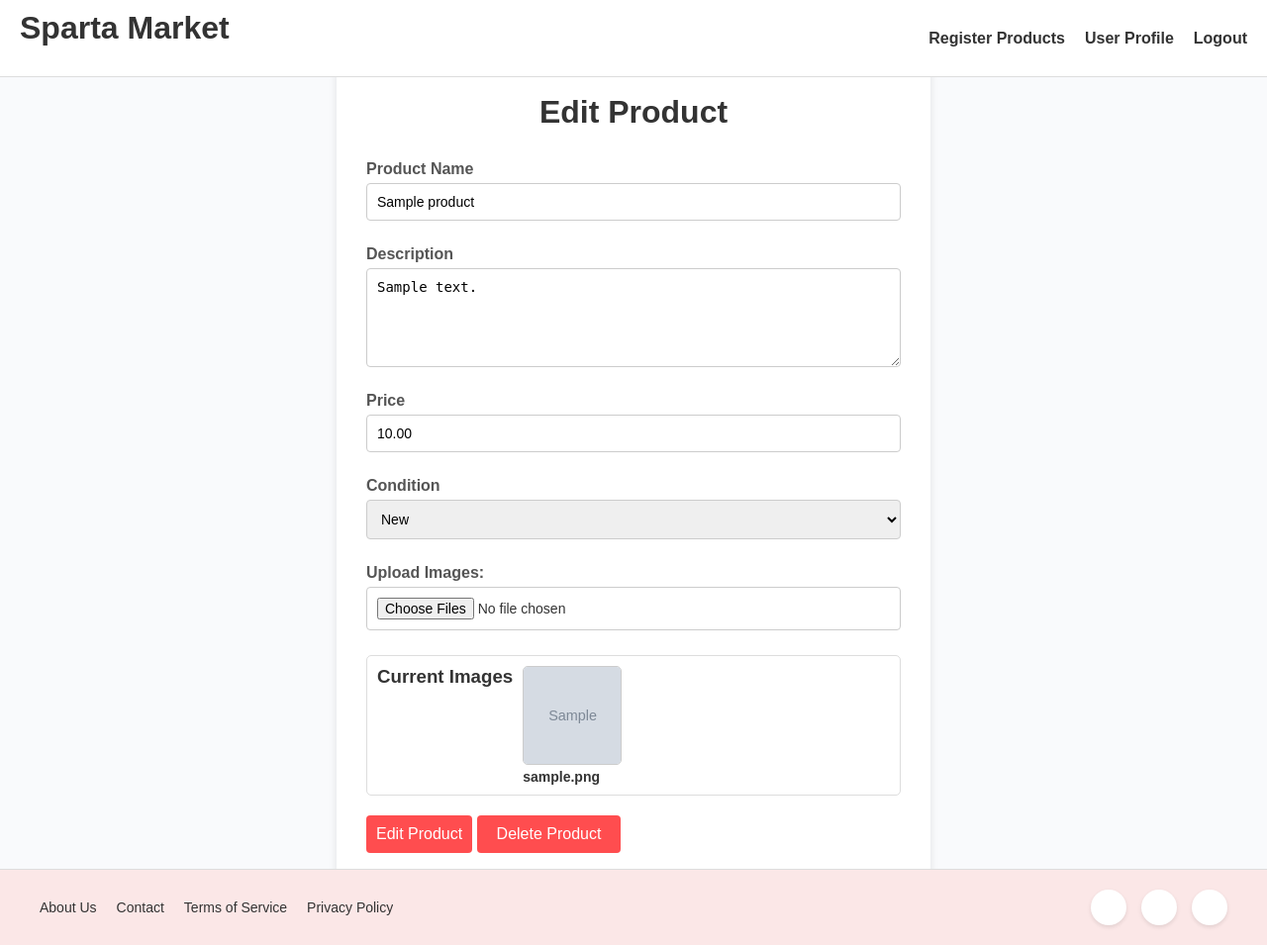
After one commit to kyso8575/SP_market_DRF, a Django app: page /products/product_edit/1 in a window 1280 px wide. The commit adds this page. Shown: the whole page at 99% size. Run offline with Django 4.2, Linux system fonts and the light colour scheme; tables that the repository leaves empty hold one stand-in row (values such as "Sample post"); grey boxes marked "Sample" are stand-in pictures.

Commit message:
Add product edit and remove feature

```diff
--- a/accounts/templates/accounts/profile.html
+++ b/accounts/templates/accounts/profile.html
@@ -78,11 +78,13 @@
       <div class="item-grid">
         {% for item in product_data %}
         <div class="item-card">
+          <a href="{% url 'products:product_edit' item.product.id %}">
           {% if item.image %}
           <img src="{{ item.image }}" alt="{{ item.product.name }}" />
           {% else %}
           <div class="no-image">No Image</div>
           {% endif %}
+        </a>
           <p>
             {{ item.product.name }}<br /><strong
               >Price: ${{ item.product.price }}</strong
@@ -103,6 +105,7 @@
       <div class="item-grid">
         {% for item in wishlist_data %}
         <div class="item-card">
+          <a href="{% url 'products:product_detail' item.product.id %}">
           {% if item.image %}
           <img src="{{ item.image }}" alt="{{ item.product.name }}" />
           {% else %}
@@ -111,6 +114,7 @@
             alt="No Image Available"
           />
           {% endif %}
+          </a>
           <p>{{ item.product.name }}</p>
           <p>{{ item.product.price }}원</p>
           <p>상태: {{ item.product.get_condition_display }}</p>
--- a/products/static/products/css/product_create.css
+++ b/products/static/products/css/product_create.css
@@ -106,3 +106,45 @@ button:hover {
   border: 1px solid #ccc;
   border-radius: 5px;
 }
+
+.btn-delete {
+  padding: 10px 20px;
+  background-color: #ff4d4f;
+  color: #fff;
+  border: none;
+  border-radius: 4px;
+  cursor: pointer;
+}
+
+.btn-delete:hover {
+  background-color: #d9363e;
+}
+
+/* 이미지 개별 컨테이너 */
+.img-wrapper {
+  display: flex;
+  align-items: center;
+  margin-bottom: 10px;
+  gap: 10px;
+  border: 1px solid #ccc;
+  border-radius: 5px;
+  padding: 10px;
+  background-color: #fff;
+  box-shadow: 0 2px 4px rgba(0, 0, 0, 0.1);
+}
+
+/* 이미지 스타일 */
+.preview-img {
+  width: 100px;
+  height: 100px;
+  object-fit: cover;
+  border: 1px solid #ccc;
+  border-radius: 5px;
+}
+
+/* 파일 이름 스타일 */
+.preview-filename {
+  font-weight: bold;
+  font-size: 14px;
+  color: #333;
+}
--- /dev/null
+++ b/products/static/products/js/product_edit.js
@@ -0,0 +1,55 @@
+document.addEventListener('DOMContentLoaded', () => {
+  const imageInput = document.getElementById('images');
+  const previewContainer = document.getElementById('image-preview');
+
+  imageInput.addEventListener('change', function () {
+    // 기존 미리보기 초기화
+    previewContainer.innerHTML = '';
+
+    const files = imageInput.files;
+
+    if (files.length === 0) {
+      return; // 선택된 파일이 없으면 종료
+    }
+
+    // 파일 목록 순서대로 처리
+    Array.from(files).forEach((file, index) => {
+      // 파일이 이미지인지 확인
+      if (!file.type.startsWith('image/')) {
+        alert('이미지 파일만 업로드할 수 있습니다!');
+        return; // 다음 파일로 넘어감
+      }
+
+      const reader = new FileReader();
+      reader.onload = function (e) {
+        // 이미지 컨테이너
+        const imgWrapper = document.createElement('div');
+        imgWrapper.classList.add('img-wrapper');
+
+        // 이미지
+        const img = document.createElement('img');
+        img.src = e.target.result;
+        img.alt = file.name;
+        img.classList.add('preview-img');
+
+        // 파일 이름
+        const fileName = document.createElement('span');
+        fileName.textContent = `${index + 1}. ${file.name}`;
+        fileName.classList.add('preview-filename');
+
+        // 요소 추가
+        imgWrapper.appendChild(img);
+        imgWrapper.appendChild(fileName);
+        previewContainer.appendChild(imgWrapper);
+      };
+      reader.readAsDataURL(file);
+    });
+  });
+});
+
+
+function confirmDelete() {
+  if (confirm("Are you sure you want to delete this product?")) {
+    window.location.href = "{% url 'products:product_delete' product.id %}";
+  }
+}
--- /dev/null
+++ b/products/templates/products/product_edit.html
@@ -0,0 +1,92 @@
+{% extends "base.html" %}
+
+{% block styles %}
+{% load static %}
+<link rel="stylesheet" href="{% static 'products/css/product_create.css' %}" />
+{% endblock styles %}
+
+{% block scripts %}
+<script src="{% static 'products/js/product_edit.js' %}"></script>
+{% endblock scripts %}
+
+
+{% block main_content %}
+<div class="wrapper">
+  <div class="container">
+    <h1>Edit Product</h1>
+    <form method="post" enctype="multipart/form-data">
+      {% csrf_token %}
+
+      <!-- 상품 이름 -->
+      <label for="name">Product Name</label>
+      <input
+        type="text"
+        id="name"
+        name="name"
+        placeholder="Enter product name"
+        value="{{ product.name }}"
+        required
+      />
+
+      <!-- 상품 설명 -->
+      <label for="description">Description</label>
+      <textarea
+        id="description"
+        name="description"
+        placeholder="Enter product description"
+        required
+      >{{ product.description }}</textarea>
+
+      <!-- 가격 -->
+      <label for="price">Price</label>
+      <input
+        type="number"
+        id="price"
+        name="price"
+        placeholder="Enter price"
+        value="{{ product.price }}"
+        required
+      />
+
+      <!-- 상품 상태 -->
+      <label for="condition">Condition</label>
+      <select id="condition" name="condition" required>
+        <option value="new" {% if product.condition == 'new' %}selected{% endif %}>New</option>
+        <option value="like_new" {% if product.condition == 'like_new' %}selected{% endif %}>Like New</option>
+        <option value="used" {% if product.condition == 'used' %}selected{% endif %}>Used</option>
+      </select>
+
+      <!-- 상품 이미지 -->
+      <label for="images">Upload Images:</label>
+      <input
+          type="file"
+          id="images"
+          name="images"
+          accept="image/*"
+          multiple
+      />
+
+      <div id="image-preview">
+        <h3>Current Images</h3>
+        <div class="image-gallery">
+          {% for image in product_images %}
+            <div class="image-wrapper">
+              <img src="{{ image.image.url }}" alt="Current Image" class="preview-image">
+              <p class="preview-filename">{{ image.image.name }}</p>
+            </div>
+          {% empty %}
+            <p>No images uploaded yet.</p>
+          {% endfor %}
+        </div>
+      </div>
+
+      <!-- 제출 및 삭제 버튼 -->
+      <div class="form-actions">
+        <button type="submit" class="btn-edit">Edit Product</button>
+        <button type="button" class="btn-delete" onclick="confirmDelete()">Delete Product</button>
+      </div>
+    </form>
+  </div>
+</div>
+
+{% endblock main_content %}
--- a/products/urls.py
+++ b/products/urls.py
@@ -8,4 +8,6 @@ urlpatterns = [
     path("product_list/", views.product_list, name="product_list"),
     path('like/<int:product_id>/', views.like_product, name='like_product'),
     path('product_detail/<int:product_id>', views.product_detail, name='product_detail'),
+    path('product_edit/<int:product_id>', views.product_edit, name='product_edit'),
+    path('delete/<int:product_id>/', views.product_delete, name='product_delete'),
 ]
--- a/products/views.py
+++ b/products/views.py
@@ -83,8 +83,6 @@ def like_product(request, product_id):
     return JsonResponse({'status': status, 'likes_count': product.likes_count})
 
 
-from django.shortcuts import render, get_object_or_404
-from .models import Product, ProductImage
 
 def product_detail(request, product_id):
     # 상품 객체 가져오기
@@ -103,3 +101,38 @@ def product_detail(request, product_id):
     }
 
     return render(request, 'products/product_detail.html', context)
+
+def product_edit(request, product_id):
+    # 상품 객체 가져오기
+    product = get_object_or_404(Product, id=product_id)
+    product_images = ProductImage.objects.filter(product=product)
+
+    if request.method == 'POST':
+        # 상품 정보 수정
+        product.name = request.POST['name']
+        product.description = request.POST['description']
+        product.price = request.POST['price']
+        product.condition = request.POST['condition']
+        product.is_sold = 'is_sold' in request.POST
+
+        # 이미지 업로드
+        if 'images' in request.FILES:
+            for img in request.FILES.getlist('images'):
+                ProductImage.objects.create(product=product, image=img)
+
+        product.save()
+
+        return redirect('accounts:profile', id=request.user.id)
+
+    # GET 요청: 기존 정보 채우기
+    context = {
+        'product': product,
+        'product_images': product_images
+    }
+    return render(request, 'products/product_edit.html', context)
+
+
+def product_delete(request, product_id):
+    product = get_object_or_404(Product, id=product_id)
+    product.delete()
+    return redirect('accounts:profile', id=request.id)
```
